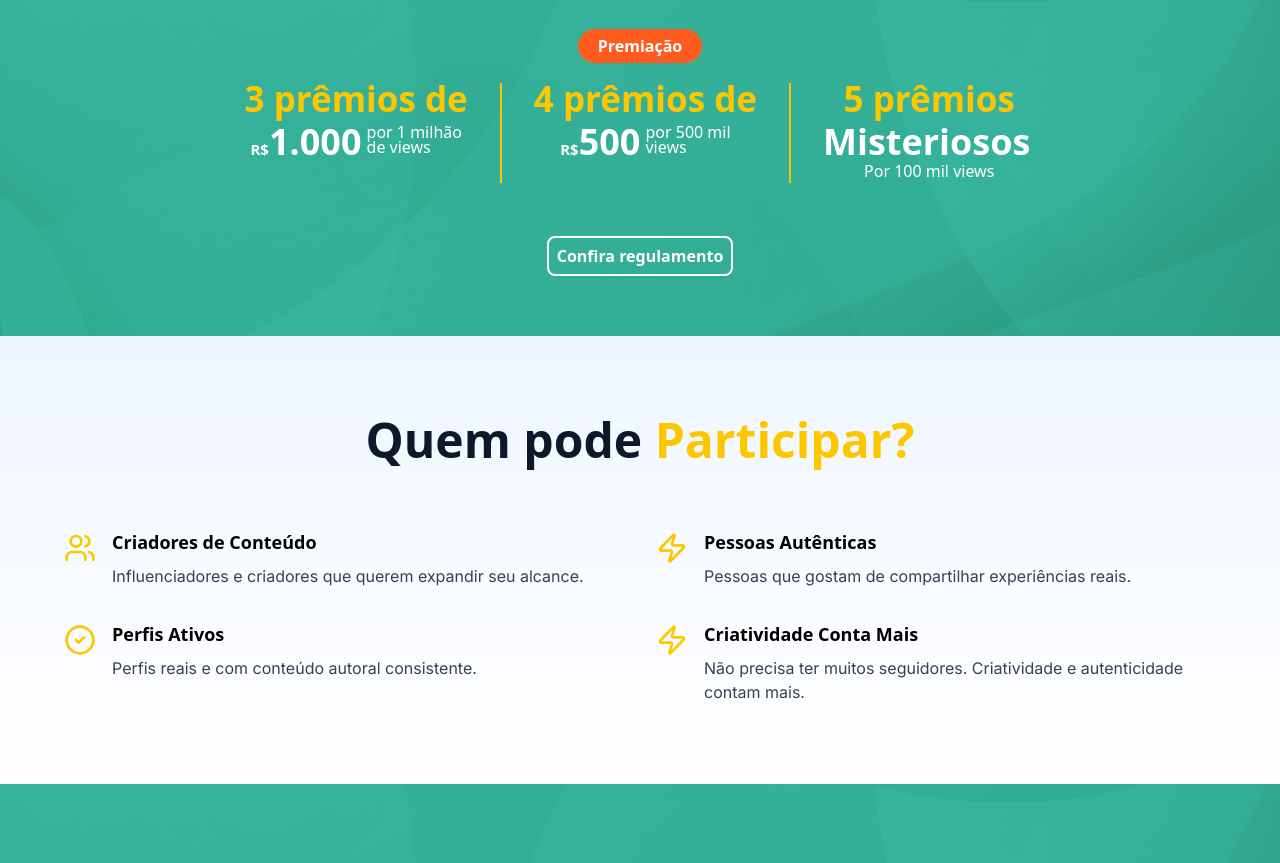
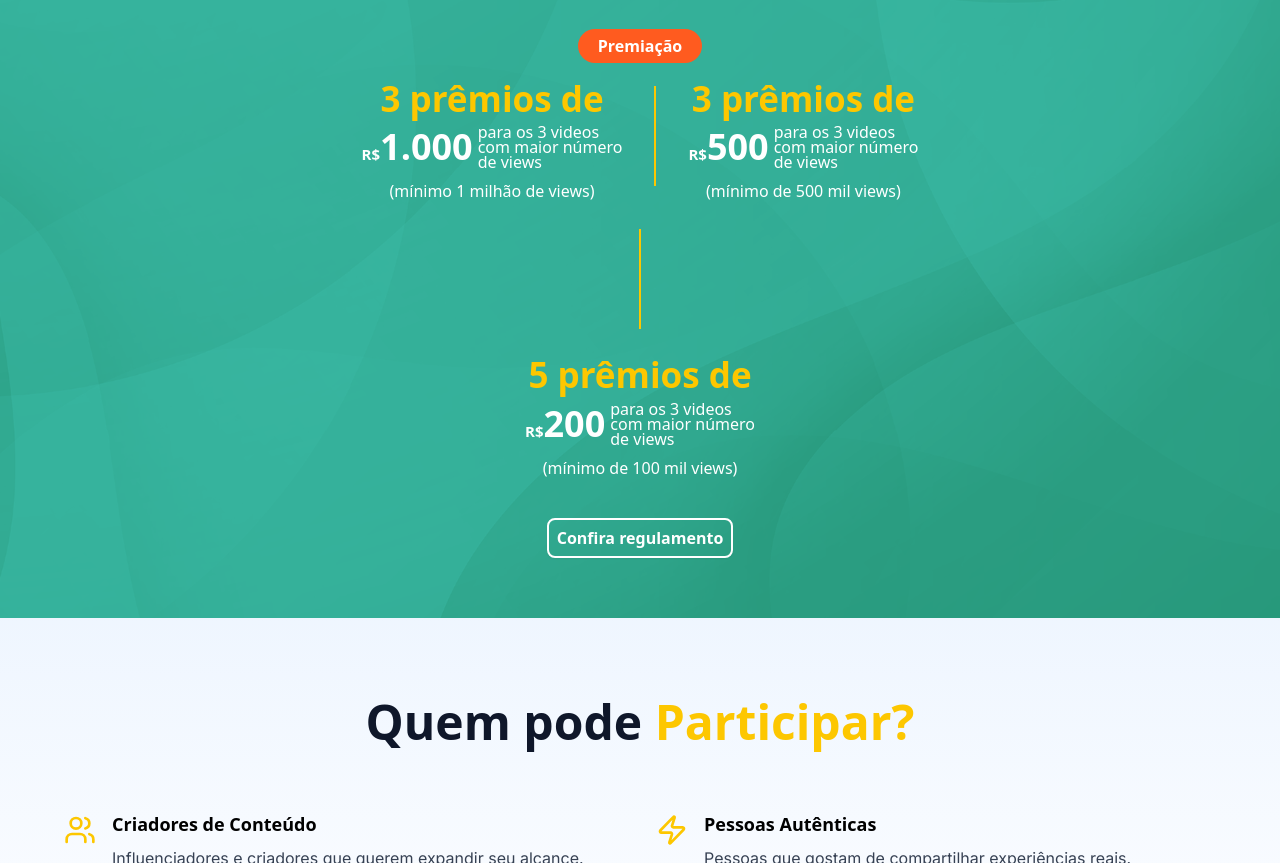
Before and after one commit to ovittorhugomachado/clube-de-embaixadores-shopping-d, a website: page index.html in a window 1280 px wide. Shown: the part 1754-2617 px from the top of the page. Drawn offline with Linux system fonts and the light colour scheme.

Commit message:
premios atualizados

```diff
--- a/index.html
+++ b/index.html
@@ -217,29 +217,33 @@
             <div class="flex flex-col items-center mt-8 font-bold">
                  <h5 class="text-orange">Premiação</h5>
                 <div class="flex flex-col premios gap-8 text-center">
-                    <div>
+                    <div style="display: flex; flex-direction: column; align-items: center; justify-content: center;">
                         <h5 class="text-awards">3 prêmios de</h5>
                         <div class="flex justify-center">
-                            <h5 class="value-awards"><span class="span-value-awards">R$</span>1.000</h5>
-                            <h5 class="view-awards">por 1 milhão <br /> de views</h5>
+                            <h5 class="value-awards" style="margin-top: 5px;"><span class="span-value-awards">R$</span>1.000</h5>
+                            <h5 class="view-awards">para os 3 videos<br /> com maior número <br>de views</h5>
                         </div>
+                        <h5 class="view-awards">(mínimo 1 milhão de views)</h5>
                     </div>
                     <span class="span-border"></span>
-                    <div>
-                        <h5 class="text-awards">4 prêmios de</h5>
+                   <div style="display: flex; flex-direction: column; align-items: center; justify-content: center;">
+                        <h5 class="text-awards">3 prêmios de</h5>
                         <div class="flex justify-center">
-                            <h5 class="value-awards"><span class="span-value-awards">R$</span>500</h5>
-                            <h5 class="view-awards">por 500 mil <br /> views</h5>
+                            <h5 class="value-awards" style="margin-top: 5px;"><span class="span-value-awards">R$</span>500</h5>
+                            <h5 class="view-awards">para os 3 videos<br /> com maior número <br>de views</h5>
+                        </div>
+                        <h5 class="view-awards">(mínimo de 500 mil views)</h5>
                     </div>
                 </div>
-                <span class="span-border"></span>
-                <div>
-                    <h5 class="text-awards">5 prêmios</h5>
-                    <div class="flex flex-col">
-                        <h5 class="value-awards">Misteriosos</h5>
-                        <h5 class="last-view-awards">Por 100 mil views</h5>
+                <span class="span-border" style="margin-top: 30px; margin-bottom: 20px;"></span>
+                <div style="display: flex; flex-direction: column; align-items: center; justify-content: center;">
+                        <h5 class="text-awards">5 prêmios de</h5>
+                        <div class="flex justify-center">
+                            <h5 class="value-awards" style="margin-top: 5px;"><span class="span-value-awards">R$</span>200</h5>
+                            <h5 class="view-awards">para os 3 videos<br /> com maior número <br>de views</h5>
+                        </div>
+                        <h5 class="view-awards">(mínimo de 100 mil views)</h5>
                     </div>
-                </div>
             </div>
             </div>
             <div class="flex justify-center mt-8">
--- a/src/input.css
+++ b/src/input.css
@@ -90,24 +90,28 @@ button {
     line-height: 0.86;
 }
 
-@media (max-width: 420px) {
+@media (max-width: 450px) {
     .div-orange {
-        width: min(100%, 300px);
-        height: 76px;
-        padding: 0 20px;
-        gap: 6px;
+        width: min(100%, 288px) !important;
+        height: 62px !important;
+        padding: 0 16px !important;
+        gap: 4px !important;
     }
 
     .award-small {
-        font-size: 16px;
+        font-size: 12px !important;
     }
 
     .award-currency {
-        font-size: 36px;
+        font-size: 27px !important;
+    }
+
+    .award-value {
+        font-size: 64px !important;
     }
 
     .award-right {
-        font-size: 29px;
+        font-size: 23px !important;
     }
 }
 
```
Also changed, not shown: src/output.css.
